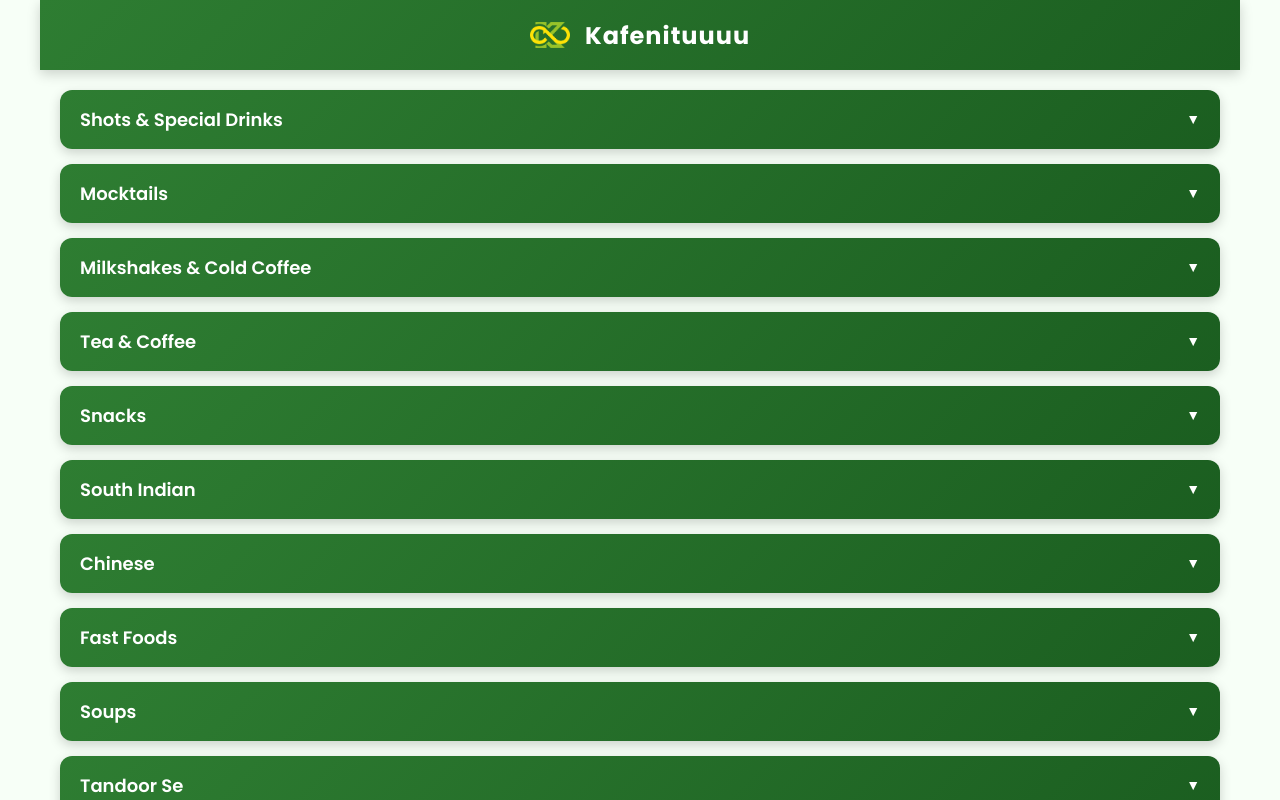
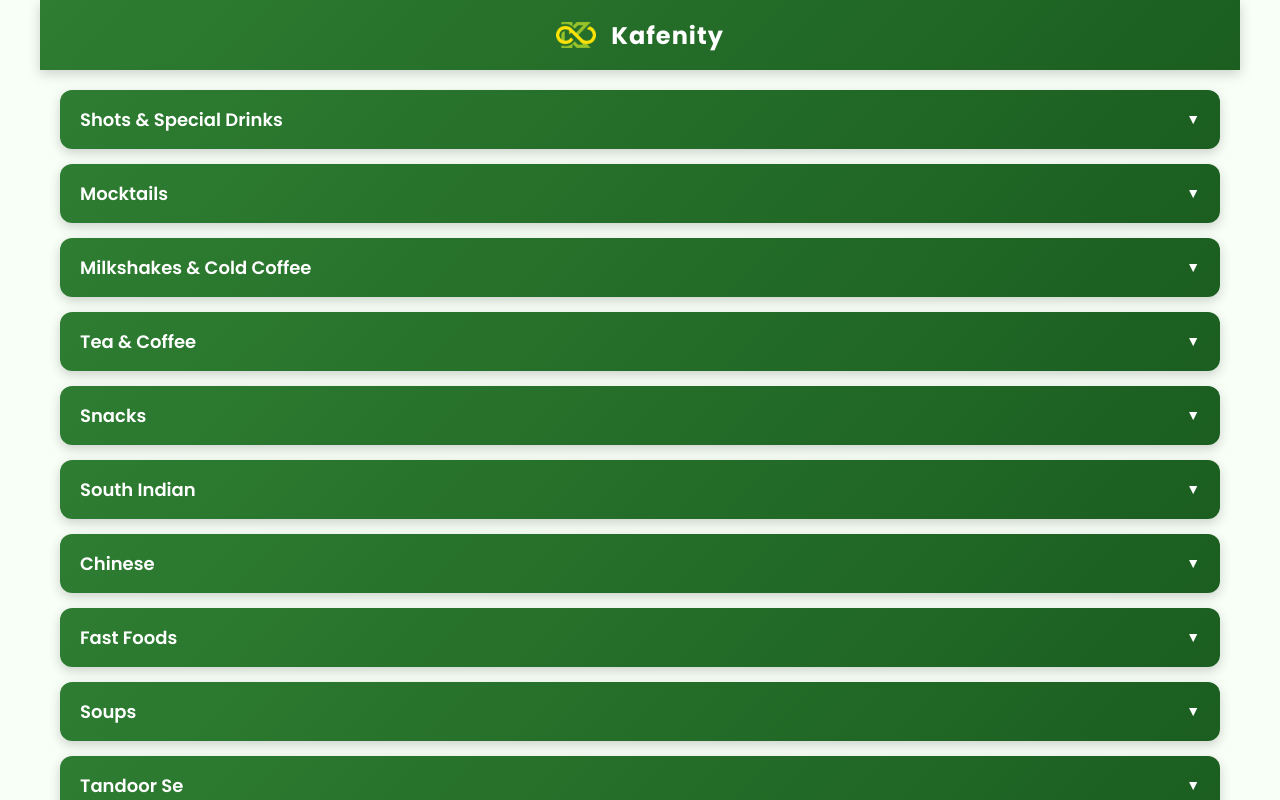
Before and after one commit to Karan1445/kafenity, a React (Create React App) app: page / in a window 1280 px wide. Shown: the top 800 px of the page. Built offline with nearby package versions, Linux system fonts and the light colour scheme.

Commit message:
Update App.js

```diff
--- a/src/App.js
+++ b/src/App.js
@@ -652,7 +652,7 @@
             {!showSearch && searchQuery === '' ? (
               <>
                 <img src="logo192.png" alt="Restaurant Logo" className="header-logo" />
-                <h1>Kafenituuuu</h1>
+                <h1>Kafenity</h1>
               </>
             ) : (
               <div className="search-container">
```
